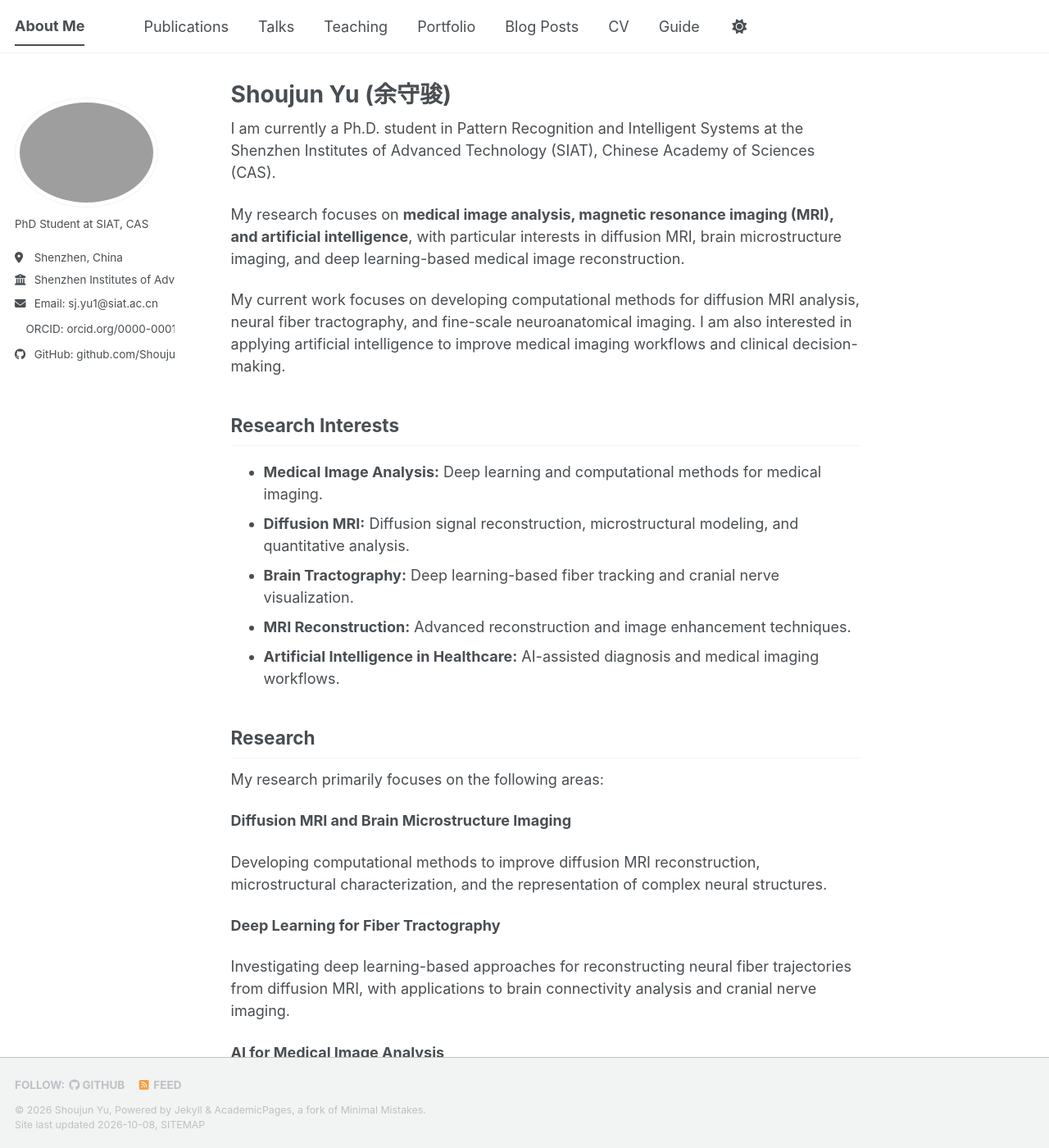
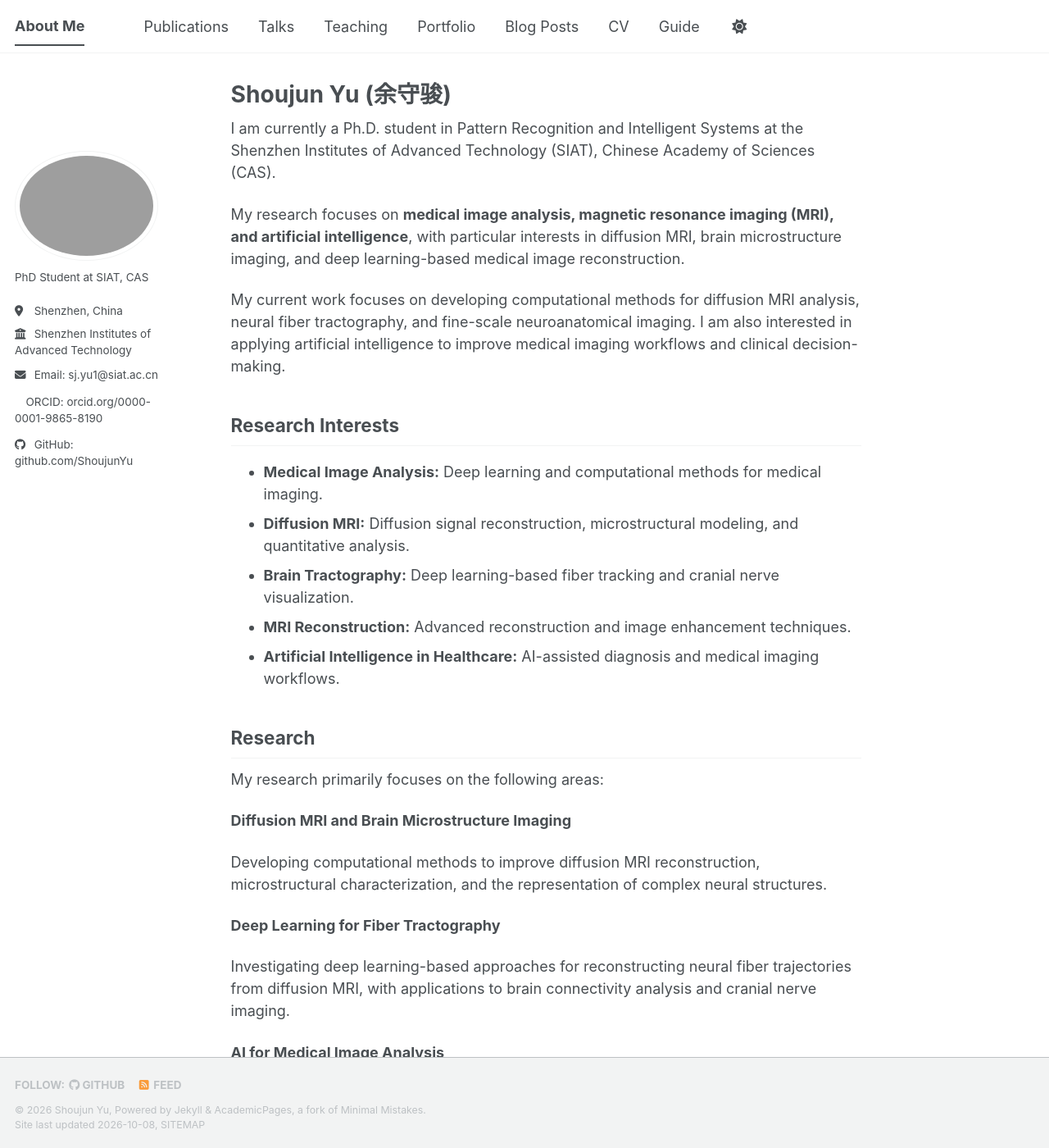
Before and after one commit to ShoujunYu/shoujunyu.github.io, a Jekyll site: the page built from _pages/about.md, in a window 1280 px wide and 1400 px high. Shown: the whole window at 82% size. Built offline with Jekyll 4.4.1, drawn with Linux system fonts in a browser that asks for light colours; a style sheet for code colours, icons or effects is not loaded.

Commit message:
Update main.scss

```diff
--- a/assets/css/main.scss
+++ b/assets/css/main.scss
@@ -37,3 +37,67 @@
     "layout/sidebar",
     "layout/json_cv"
 ;
+
+/* ==========================================
+   Author Profile Customization
+   ========================================== */
+
+/* 取消侧边栏独立滚动 */
+.sidebar {
+  height: auto !important;
+  overflow: visible !important;
+  position: static !important;
+}
+
+/* Profile 信息始终完整显示 */
+.sidebar .author__urls-wrapper {
+  display: block !important;
+  width: 100%;
+  cursor: default;
+}
+
+.sidebar .author__urls {
+  display: block !important;
+  position: static !important;
+  width: 100%;
+  max-width: 100%;
+  margin: 0;
+  padding: 0;
+  border: none;
+  box-shadow: none;
+  background: transparent;
+}
+
+/* 每条信息单独一行，过长时自动换行 */
+.sidebar .author__urls li {
+  display: block !important;
+  white-space: normal !important;
+  overflow-wrap: anywhere;
+  word-break: normal;
+  margin-bottom: 8px;
+  line-height: 1.5;
+}
+
+/* 链接同样允许换行 */
+.sidebar .author__urls a {
+  display: block;
+  white-space: normal !important;
+  overflow-wrap: anywhere;
+  max-width: 100%;
+}
+
+/* 地点和单位在移动端也显示 */
+.sidebar .author__desktop {
+  display: block !important;
+}
+
+/* 取消 Follow 折叠按钮 */
+.sidebar .author__urls-wrapper button {
+  display: none !important;
+}
+
+/* 取消下拉菜单箭头 */
+.sidebar .author__urls::before,
+.sidebar .author__urls::after {
+  display: none !important;
+}
```
